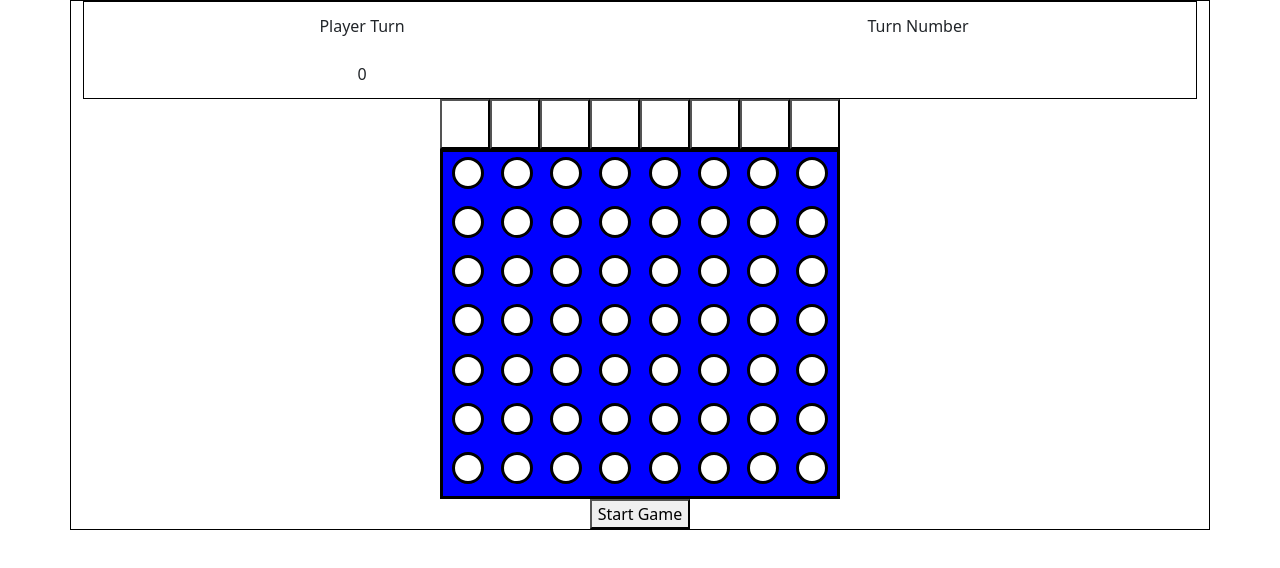
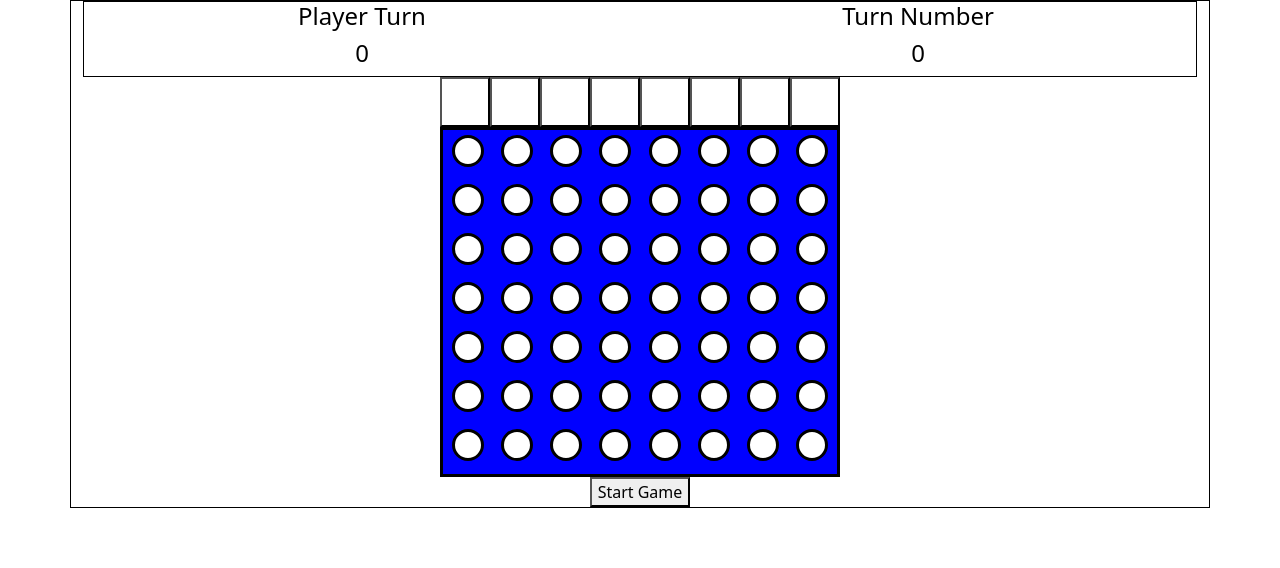
Before and after one commit to FaeriqRamley/Project1-Connect4, a plain HTML site: page game_board.html in a window 1280 px wide. Drawn offline with nearby package versions, Linux system fonts and the light colour scheme.

Commit message:
Created update turn status

```diff
--- a/CSS/game_board.css
+++ b/CSS/game_board.css
@@ -2,9 +2,15 @@
     border: 1px solid black;
 }
 
+#game-wrapper {
+    display: block;
+    text-align: center;
+}
+
+
 /* ---------- Game Display ---------- */
 #game-display {
-    line-height:300%;
+    color: black;
 }
 /* ---------- ------------ ---------- */
 
@@ -35,11 +41,6 @@
     grid-template-rows: repeat(7,1fr);
 }
 
-#game-wrapper {
-    display: block;
-    text-align: center;
-}
-
 #board-display div {
     width: 32px;
     height: 32px;
--- a/game_board.html
+++ b/game_board.html
@@ -13,8 +13,14 @@
     <div class="container" id="game-wrapper">
         <div class="container" id="game-display">
             <div class="row">
-                <div class="col">Player Turn<div>0</div></div>
-                <div class="col">Turn Number</div>
+                <div class="col" id="display-player-turn">
+                    <h4>Player Turn</h4>
+                    <h4>0</h4>
+                </div>
+                <div class="col" id="display-turn-number">
+                    <h4>Turn Number</h4>
+                    <h4>0</h4>
+                </div>
             </div>
         </div>
         <div id="piece-dropper">
```
